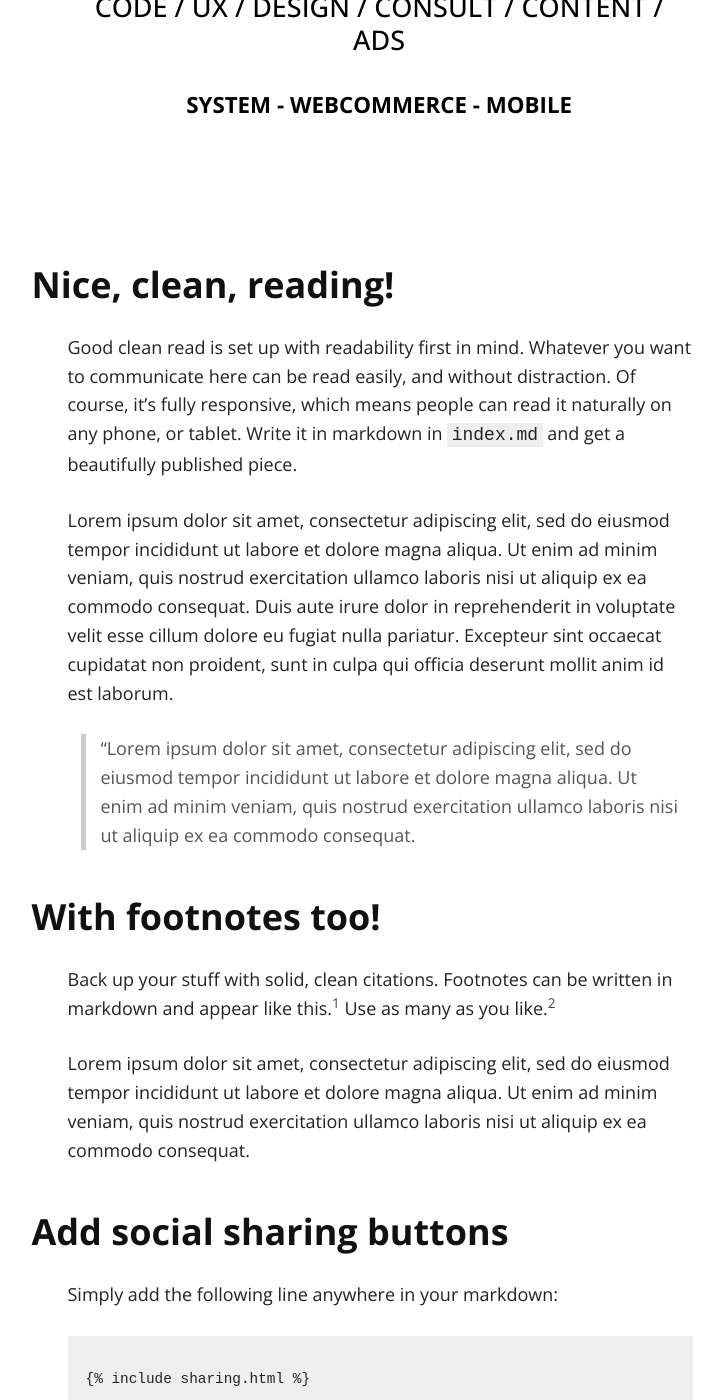
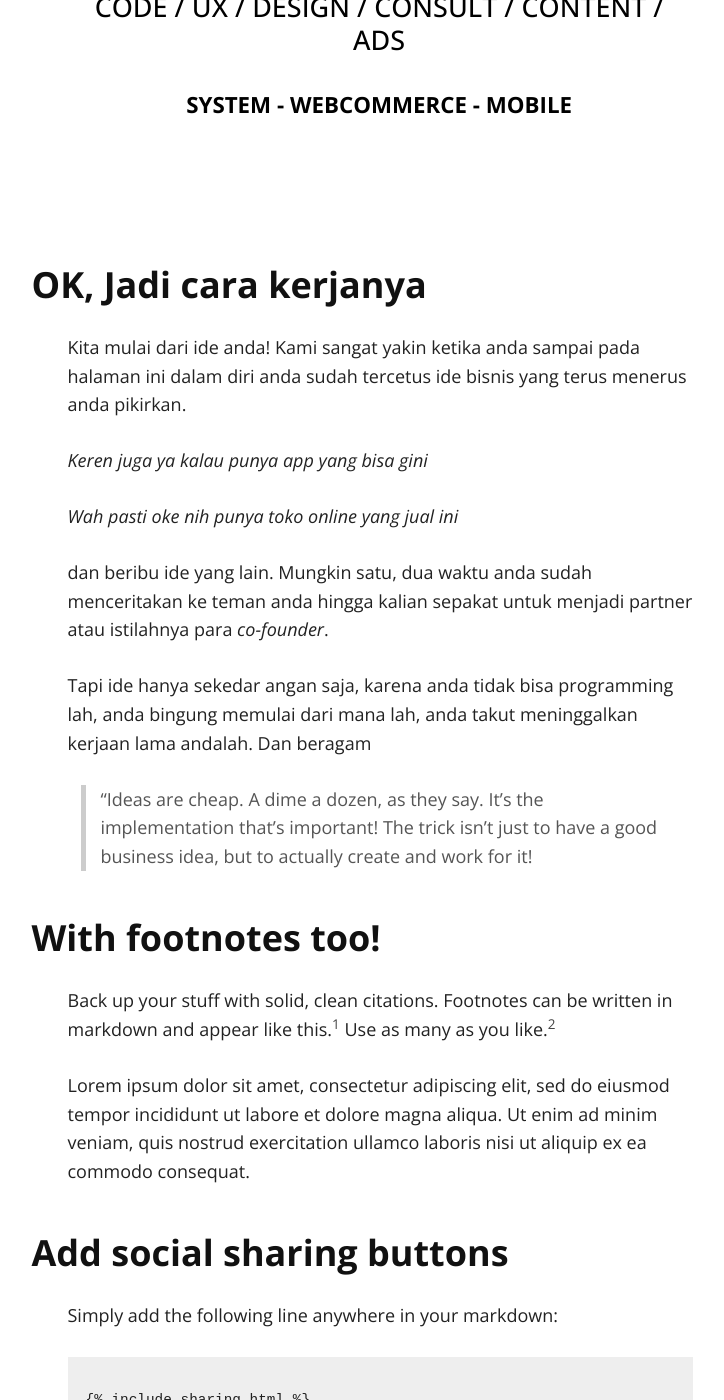
Before and after one commit to kemtol/rocktokom, a Jekyll site: the page built from index.md, in a window 1280 px wide and 1400 px high, scrolled down 918 px. Shown: the whole window, without its empty margins (260-984 px from the left). Built offline with Jekyll 4.4.1, drawn with Linux system fonts in a browser that asks for light colours; nearby versions of some CDN libraries.

Commit message:
Update index.md

```diff
--- a/index.md
+++ b/index.md
@@ -4,13 +4,19 @@ layout: default
 
 <h2 id="code--ux--design--consult--content--ads"> CODE / UX / DESIGN / CONSULT / CONTENT / ADS <span>SYSTEM - WEBCOMMERCE - MOBILE</span></h2>
 
-### Nice, clean, reading!
+### OK, Jadi cara kerjanya
 
-Good clean read is set up with readability first in mind. Whatever you want to communicate here can be read easily, and without distraction. Of course, it's fully responsive, which means people can read it naturally on any phone, or tablet. Write it in markdown in <code>index.md</code> and get a beautifully published piece.
+Kita mulai dari ide anda! Kami sangat yakin ketika anda sampai pada halaman ini dalam diri anda sudah tercetus ide bisnis yang terus menerus anda pikirkan.
 
-Lorem ipsum dolor sit amet, consectetur adipiscing elit, sed do eiusmod tempor incididunt ut labore et dolore magna aliqua. Ut enim ad minim veniam, quis nostrud exercitation ullamco laboris nisi ut aliquip ex ea commodo consequat. Duis aute irure dolor in reprehenderit in voluptate velit esse cillum dolore eu fugiat nulla pariatur. Excepteur sint occaecat cupidatat non proident, sunt in culpa qui officia deserunt mollit anim id est laborum.
+*Keren juga ya kalau punya app yang bisa gini*
 
-> "Lorem ipsum dolor sit amet, consectetur adipiscing elit, sed do eiusmod tempor incididunt ut labore et dolore magna aliqua. Ut enim ad minim veniam, quis nostrud exercitation ullamco laboris nisi ut aliquip ex ea commodo consequat.
+*Wah pasti oke nih punya toko online yang jual ini*
+
+dan beribu ide yang lain. Mungkin satu, dua waktu anda sudah menceritakan ke teman anda hingga kalian sepakat untuk menjadi partner atau istilahnya para *co-founder*.
+
+Tapi ide hanya sekedar angan saja, karena anda tidak bisa programming lah, anda bingung memulai dari mana lah, anda takut meninggalkan kerjaan lama andalah. Dan beragam
+
+> "Ideas are cheap. A dime a dozen, as they say. It’s the implementation that’s important! The trick isn’t just to have a good business idea, but to actually create and work for it!
 
 ### With footnotes too!
 
```
